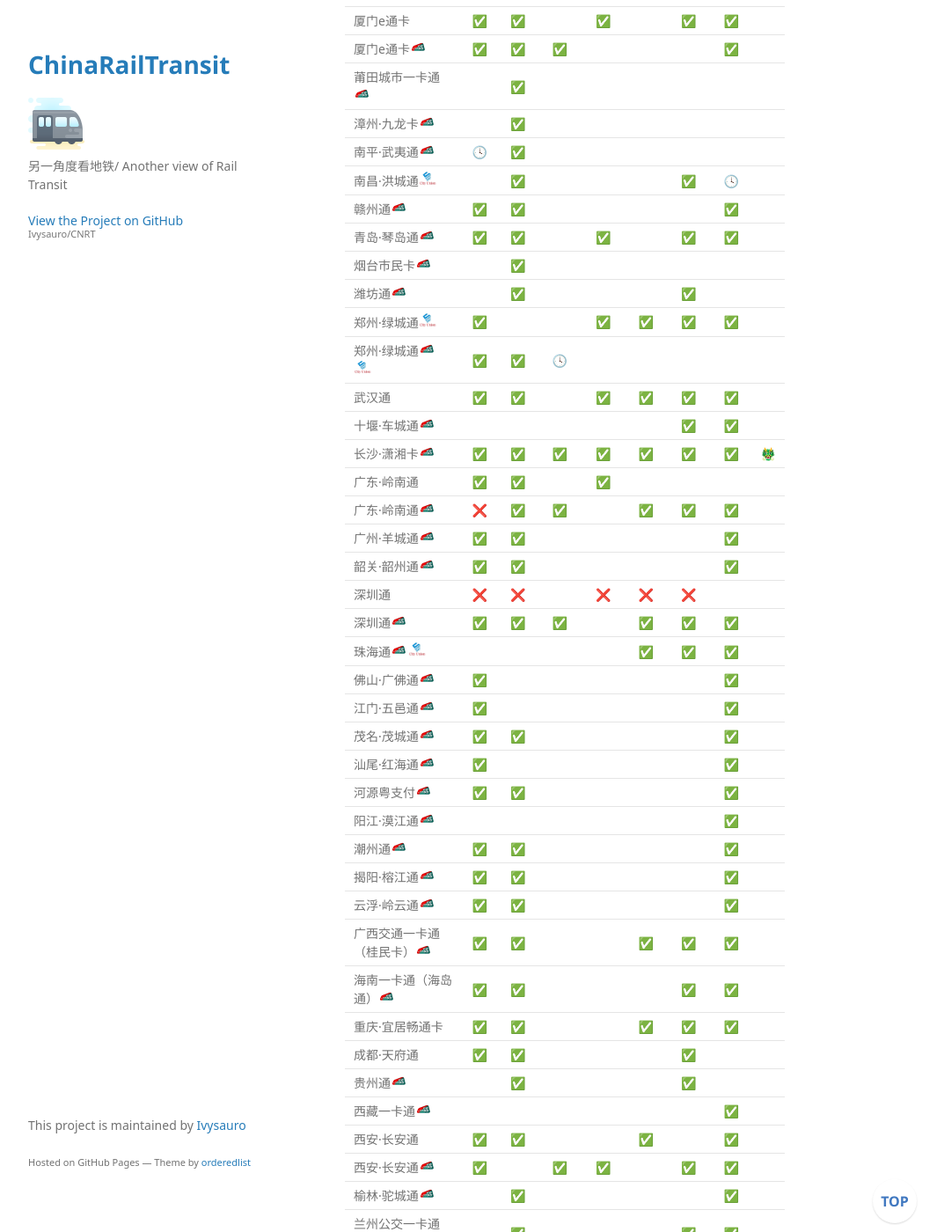
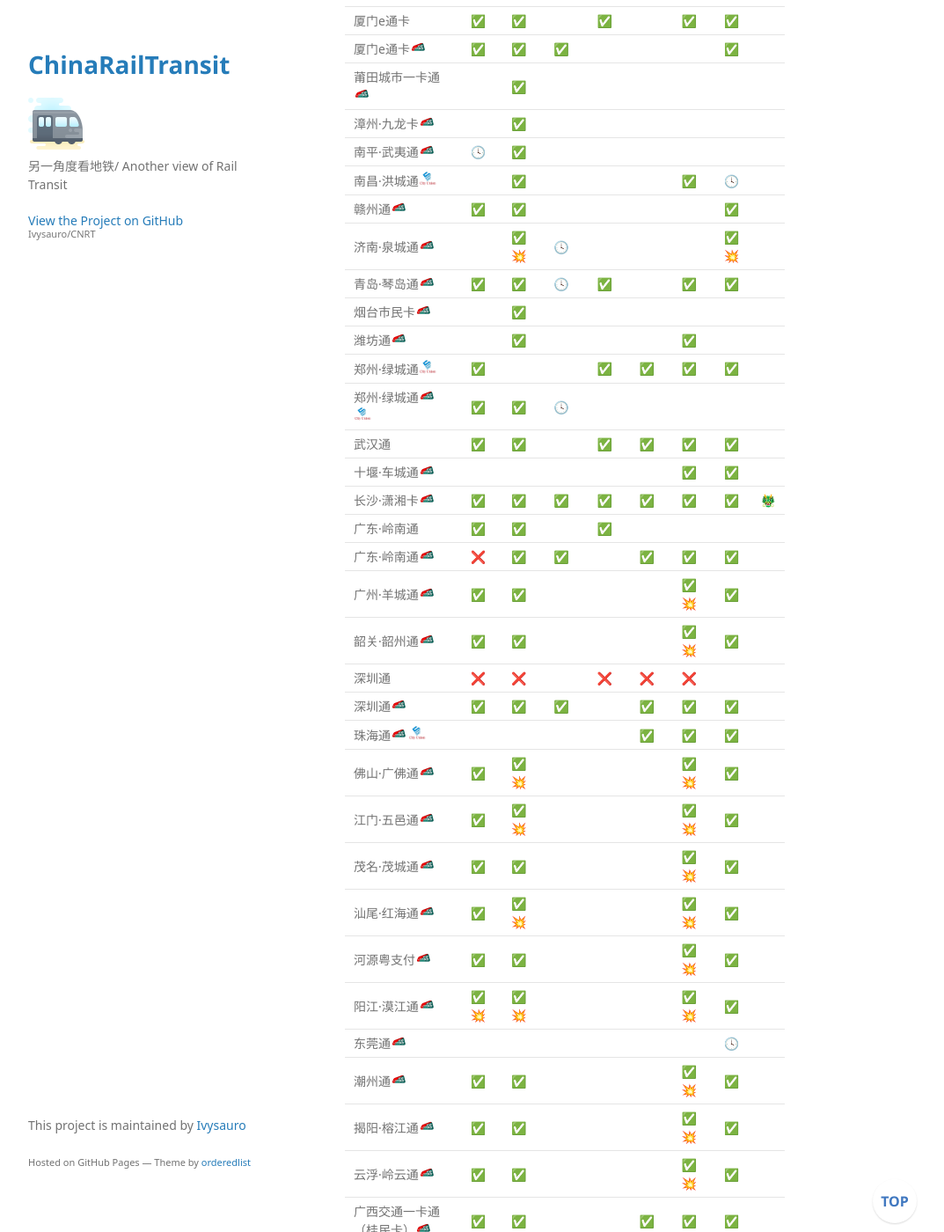
Before and after one commit to Ivysauro/CNRT, a Jekyll site: the page built from data/NFC.md, in a window 1280 px wide and 1400 px high, scrolled down 2976 px. Shown: the whole window at 88% size, without its empty margins (178-1251 px from the left). Built offline with Jekyll 4.4.1, drawn with Linux system fonts in a browser that asks for light colours; some web fonts are replaced; our own code applies the rules of GitHub Pages for plain Markdown files; a script that is not in the unit is left out.

Commit message:
🍊更新大量数据

```diff
--- a/data/NFC.md
+++ b/data/NFC.md
@@ -66,13 +66,13 @@
 | 江苏交通一卡通·泰州<img src="https://raw.githubusercontent.com/Ivysauro/CNRT/master/images/T-Union.png" width="20" hegiht="20"> | ✅ | ✅ |  |  |  |  | ✅ |  |
 | 江苏交通一卡通·宿迁<img src="https://raw.githubusercontent.com/Ivysauro/CNRT/master/images/T-Union.png" width="20" hegiht="20"> | ✅ | ✅ |  |  |  |  | ✅ |  |
 | 杭州通 | ❌ | ✅ |  |  |  |  |  |  |
-| 杭州通<img src="https://raw.githubusercontent.com/Ivysauro/CNRT/master/images/T-Union.png" width="20" hegiht="20"> |  |  |  |  |  | 🕓 |  |  |
+| 杭州通<img src="https://raw.githubusercontent.com/Ivysauro/CNRT/master/images/T-Union.png" width="20" hegiht="20"> |  |  | 🕓 |  |  | 🕓 |  |  |
 | 宁波·甬城通<img src="https://raw.githubusercontent.com/Ivysauro/CNRT/master/images/City Union.png" width="20" hegiht="20"> | ✅ | ✅ | 🕓 |  |  | ✅ | ✅ |  |
 | 绍兴一卡通<img src="https://raw.githubusercontent.com/Ivysauro/CNRT/master/images/T-Union.png" width="20" hegiht="20"> | ✅ |  |  |  |  | ✅ | ✅ |  |
 | 金华市民卡（八婺通）<img src="https://raw.githubusercontent.com/Ivysauro/CNRT/master/images/City Union.png" width="20" hegiht="20"> |  | ✅ |  |  |  | ✅ |  |  |
 | 台州公共交通卡<img src="https://raw.githubusercontent.com/Ivysauro/CNRT/master/images/T-Union.png" width="20" hegiht="20"><img src="https://raw.githubusercontent.com/Ivysauro/CNRT/master/images/City Union.png" width="20" hegiht="20"> | ✅ |  |  | ✅ |  | ✅ | ✅ |  |
 | 合肥通 | ✅ | ✅ |  | ✅ | ✅ | ✅ | ✅ |  |
-| 合肥通<img src="https://raw.githubusercontent.com/Ivysauro/CNRT/master/images/T-Union.png" width="20" hegiht="20"> | ✅ | ✅ |  |  |  |  | ✅ |  |
+| 合肥通<img src="https://raw.githubusercontent.com/Ivysauro/CNRT/master/images/T-Union.png" width="20" hegiht="20"> | ✅ | ✅ | 🕓 |  |  |  | ✅ |  |
 | 福州·榕城通<img src="https://raw.githubusercontent.com/Ivysauro/CNRT/master/images/City Union.png" width="20" hegiht="20"> |  | ✅ |  |  |  |  |  |  |
 | 厦门e通卡 | ✅ | ✅ |  | ✅ |  | ✅ | ✅ |  |
 | 厦门e通卡<img src="https://raw.githubusercontent.com/Ivysauro/CNRT/master/images/T-Union.png" width="20" hegiht="20"> | ✅ | ✅ | ✅ |  |  |  | ✅ |  |
@@ -81,7 +81,8 @@
 | 南平·武夷通<img src="https://raw.githubusercontent.com/Ivysauro/CNRT/master/images/T-Union.png" width="20" hegiht="20"> | 🕓 | ✅ |  |  |  |  |  |  |
 | 南昌·洪城通<img src="https://raw.githubusercontent.com/Ivysauro/CNRT/master/images/City Union.png" width="20" hegiht="20"> |  | ✅ |  |  |  | ✅ | 🕓 |  |
 | 赣州通<img src="https://raw.githubusercontent.com/Ivysauro/CNRT/master/images/T-Union.png" width="20" hegiht="20"> | ✅ | ✅ |  |  |  |  | ✅ |  |
-| 青岛·琴岛通<img src="https://raw.githubusercontent.com/Ivysauro/CNRT/master/images/T-Union.png" width="20" hegiht="20"> | ✅ | ✅ |  | ✅ |  | ✅ | ✅ |  |
+| 济南·泉城通<img src="https://raw.githubusercontent.com/Ivysauro/CNRT/master/images/T-Union.png" width="20" hegiht="20"> | | ✅💥 | 🕓 | | | | ✅💥 |
+| 青岛·琴岛通<img src="https://raw.githubusercontent.com/Ivysauro/CNRT/master/images/T-Union.png" width="20" hegiht="20"> | ✅ | ✅ | 🕓 | ✅ |  | ✅ | ✅ |  |
 | 烟台市民卡<img src="https://raw.githubusercontent.com/Ivysauro/CNRT/master/images/T-Union.png" width="20" hegiht="20"> |  | ✅ |  |  |  |  |  |  |
 | 潍坊通<img src="https://raw.githubusercontent.com/Ivysauro/CNRT/master/images/T-Union.png" width="20" hegiht="20"> |  | ✅ |  |  |  | ✅ |  |  |
 | 郑州·绿城通<img src="https://raw.githubusercontent.com/Ivysauro/CNRT/master/images/City Union.png" width="20" hegiht="20"> | ✅ |  |  | ✅ | ✅ | ✅ | ✅ |  |
@@ -91,20 +92,21 @@
 | 长沙·潇湘卡<img src="https://raw.githubusercontent.com/Ivysauro/CNRT/master/images/T-Union.png" width="20" hegiht="20"> | ✅ | ✅ | ✅ | ✅ | ✅ | ✅ | ✅ | 🐲 |
 | 广东·岭南通 | ✅ | ✅ |  | ✅ |  |  |  |  |
 | 广东·岭南通<img src="https://raw.githubusercontent.com/Ivysauro/CNRT/master/images/T-Union.png" width="20" hegiht="20"> | ❌ | ✅ | ✅ |  | ✅ | ✅ | ✅ |  |
-| 广州·羊城通<img src="https://raw.githubusercontent.com/Ivysauro/CNRT/master/images/T-Union.png" width="20" hegiht="20"> | ✅ | ✅ |  |  |  |  | ✅ |  |
-| 韶关·韶州通<img src="https://raw.githubusercontent.com/Ivysauro/CNRT/master/images/T-Union.png" width="20" hegiht="20"> | ✅ | ✅ |  |  |  |  | ✅ |  |
+| 广州·羊城通<img src="https://raw.githubusercontent.com/Ivysauro/CNRT/master/images/T-Union.png" width="20" hegiht="20"> | ✅ | ✅ |  |  |  | ✅💥 | ✅ |  |
+| 韶关·韶州通<img src="https://raw.githubusercontent.com/Ivysauro/CNRT/master/images/T-Union.png" width="20" hegiht="20"> | ✅ | ✅ |  |  |  | ✅💥 | ✅ |  |
 | 深圳通 | ❌ | ❌ |  | ❌ | ❌ | ❌ |  |  |
 | 深圳通<img src="https://raw.githubusercontent.com/Ivysauro/CNRT/master/images/T-Union.png" width="20" hegiht="20"> | ✅ | ✅ | ✅ |  | ✅ | ✅ | ✅ |  |
 | 珠海通<img src="https://raw.githubusercontent.com/Ivysauro/CNRT/master/images/T-Union.png" width="20" hegiht="20"><img src="https://raw.githubusercontent.com/Ivysauro/CNRT/master/images/City Union.png" width="20" hegiht="20"> |  |  |  |  | ✅ | ✅ | ✅ |  |
-| 佛山·广佛通<img src="https://raw.githubusercontent.com/Ivysauro/CNRT/master/images/T-Union.png" width="20" hegiht="20"> | ✅ |  |  |  |  |  | ✅ |  |
-| 江门·五邑通<img src="https://raw.githubusercontent.com/Ivysauro/CNRT/master/images/T-Union.png" width="20" hegiht="20"> | ✅ |  |  |  |  |  | ✅ |  |
-| 茂名·茂城通<img src="https://raw.githubusercontent.com/Ivysauro/CNRT/master/images/T-Union.png" width="20" hegiht="20"> | ✅ | ✅ |  |  |  |  | ✅ |  |
-| 汕尾·红海通<img src="https://raw.githubusercontent.com/Ivysauro/CNRT/master/images/T-Union.png" width="20" hegiht="20"> | ✅ |  |  |  |  |  | ✅ |  |
-| 河源粤支付<img src="https://raw.githubusercontent.com/Ivysauro/CNRT/master/images/T-Union.png" width="20" hegiht="20"> | ✅ | ✅ |  |  |  |  | ✅ |  |
-| 阳江·漠江通<img src="https://raw.githubusercontent.com/Ivysauro/CNRT/master/images/T-Union.png" width="20" hegiht="20"> |  |  |  |  |  |  | ✅ |  |
-| 潮州通<img src="https://raw.githubusercontent.com/Ivysauro/CNRT/master/images/T-Union.png" width="20" hegiht="20"> | ✅ | ✅ |  |  |  |  | ✅ |  |
-| 揭阳·榕江通<img src="https://raw.githubusercontent.com/Ivysauro/CNRT/master/images/T-Union.png" width="20" hegiht="20"> | ✅ | ✅ |  |  |  |  | ✅ |  |
-| 云浮·岭云通<img src="https://raw.githubusercontent.com/Ivysauro/CNRT/master/images/T-Union.png" width="20" hegiht="20"> | ✅ | ✅ |  |  |  |  | ✅ |  |
+| 佛山·广佛通<img src="https://raw.githubusercontent.com/Ivysauro/CNRT/master/images/T-Union.png" width="20" hegiht="20"> | ✅ | ✅💥 |  |  |  | ✅💥 | ✅ |  |
+| 江门·五邑通<img src="https://raw.githubusercontent.com/Ivysauro/CNRT/master/images/T-Union.png" width="20" hegiht="20"> | ✅ | ✅💥 |  |  |  | ✅💥 | ✅ |  |
+| 茂名·茂城通<img src="https://raw.githubusercontent.com/Ivysauro/CNRT/master/images/T-Union.png" width="20" hegiht="20"> | ✅ | ✅ |  |  |  | ✅💥 | ✅ |  |
+| 汕尾·红海通<img src="https://raw.githubusercontent.com/Ivysauro/CNRT/master/images/T-Union.png" width="20" hegiht="20"> | ✅ | ✅💥 |  |  |  | ✅💥 | ✅ |  |
+| 河源粤支付<img src="https://raw.githubusercontent.com/Ivysauro/CNRT/master/images/T-Union.png" width="20" hegiht="20"> | ✅ | ✅ |  |  |  | ✅💥 | ✅ |  |
+| 阳江·漠江通<img src="https://raw.githubusercontent.com/Ivysauro/CNRT/master/images/T-Union.png" width="20" hegiht="20"> | ✅💥 | ✅💥 |  |  |  | ✅💥 | ✅ |  |
+| 东莞通<img src="https://raw.githubusercontent.com/Ivysauro/CNRT/master/images/T-Union.png" width="20" hegiht="20"> | | | | | | | 🕓 |
+| 潮州通<img src="https://raw.githubusercontent.com/Ivysauro/CNRT/master/images/T-Union.png" width="20" hegiht="20"> | ✅ | ✅ |  |  |  | ✅💥 | ✅ |  |
+| 揭阳·榕江通<img src="https://raw.githubusercontent.com/Ivysauro/CNRT/master/images/T-Union.png" width="20" hegiht="20"> | ✅ | ✅ |  |  |  | ✅💥 | ✅ |  |
+| 云浮·岭云通<img src="https://raw.githubusercontent.com/Ivysauro/CNRT/master/images/T-Union.png" width="20" hegiht="20"> | ✅ | ✅ |  |  |  | ✅💥 | ✅ |  |
 | 广西交通一卡通（桂民卡）<img src="https://raw.githubusercontent.com/Ivysauro/CNRT/master/images/T-Union.png" width="20" hegiht="20"> | ✅ | ✅ |  |  | ✅ | ✅ | ✅ |  |
 | 海南一卡通（海岛通）<img src="https://raw.githubusercontent.com/Ivysauro/CNRT/master/images/T-Union.png" width="20" hegiht="20"> | ✅ | ✅ |  |  |  | ✅ | ✅ |  |
 | 重庆·宜居畅通卡 | ✅ | ✅ |  |  | ✅ | ✅ | ✅ |  |
@@ -115,7 +117,7 @@
 | 西安·长安通<img src="https://raw.githubusercontent.com/Ivysauro/CNRT/master/images/T-Union.png" width="20" hegiht="20"> | ✅ |  | ✅ | ✅ |  | ✅ | ✅ |  |
 | 榆林·驼城通<img src="https://raw.githubusercontent.com/Ivysauro/CNRT/master/images/T-Union.png" width="20" hegiht="20"> |  | ✅ |  |  |  |  | ✅ |  |
 | 兰州公交一卡通<img src="https://raw.githubusercontent.com/Ivysauro/CNRT/master/images/T-Union.png" width="20" hegiht="20"> |  | ✅ |  |  |  | ✅ | ✅ |  |
-| 西宁·夏都通<img src="https://raw.githubusercontent.com/Ivysauro/CNRT/master/images/T-Union.png" width="20" hegiht="20"> |  | ✅ |  |  |  |  | 🕓 |  |
+| 西宁·夏都通<img src="https://raw.githubusercontent.com/Ivysauro/CNRT/master/images/T-Union.png" width="20" hegiht="20"> |  | 🕓 |  |  |  |  | 🕓 |  |
 | 乌鲁木齐·红山通<img src="https://raw.githubusercontent.com/Ivysauro/CNRT/master/images/T-Union.png" width="20" hegiht="20"> |  | 🕓 |  |  |  |  |  |  |
 | 香港·八达通 |  | ✅[^hk] | ✅[^hk2] | ✅[^hk] |  |  |  |  |
 | 台北·悠游卡 |  |  |  | ✅[^yy] |  |  |  |  |
```
